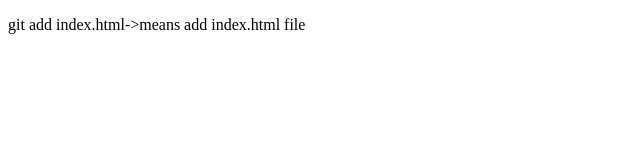
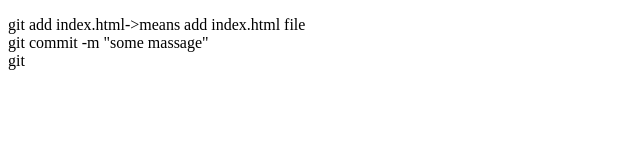
Before and after one commit to Mahmoodahsan/mksd-demo, a plain HTML site: page index.html in a window 1280 px wide. Shown: the whole page, without its empty margins (0-640 px from the left). Drawn offline with Linux system fonts and the light colour scheme.

Commit message:
steps add

```diff
--- a/index.html
+++ b/index.html
@@ -6,6 +6,11 @@
     <title>Document</title>
 </head>
 <body>
-    <p>git add index.html->means add index.html file</p>
+    <p>git add index.html->means add index.html file
+        <br>
+        git commit -m "some massage"
+        <br>
+        git
+    </p>
 </body>
 </html>
```
